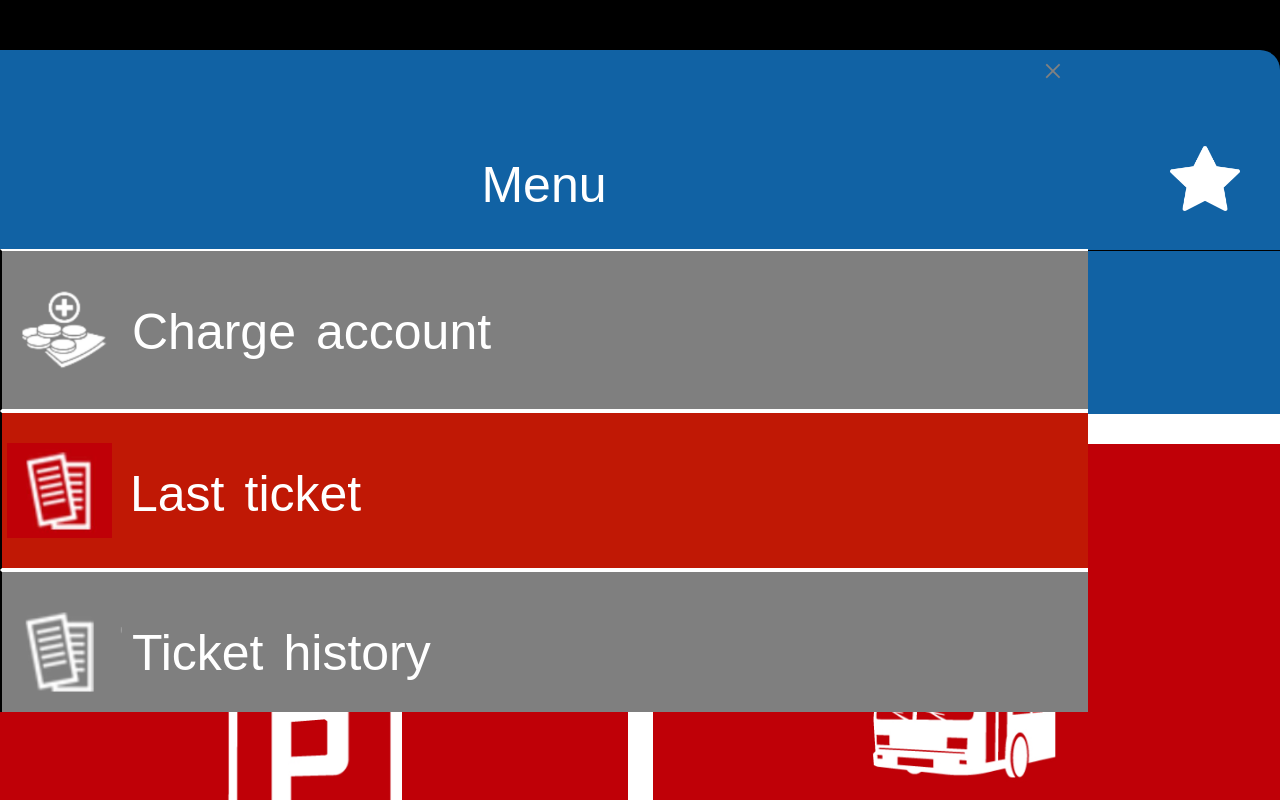
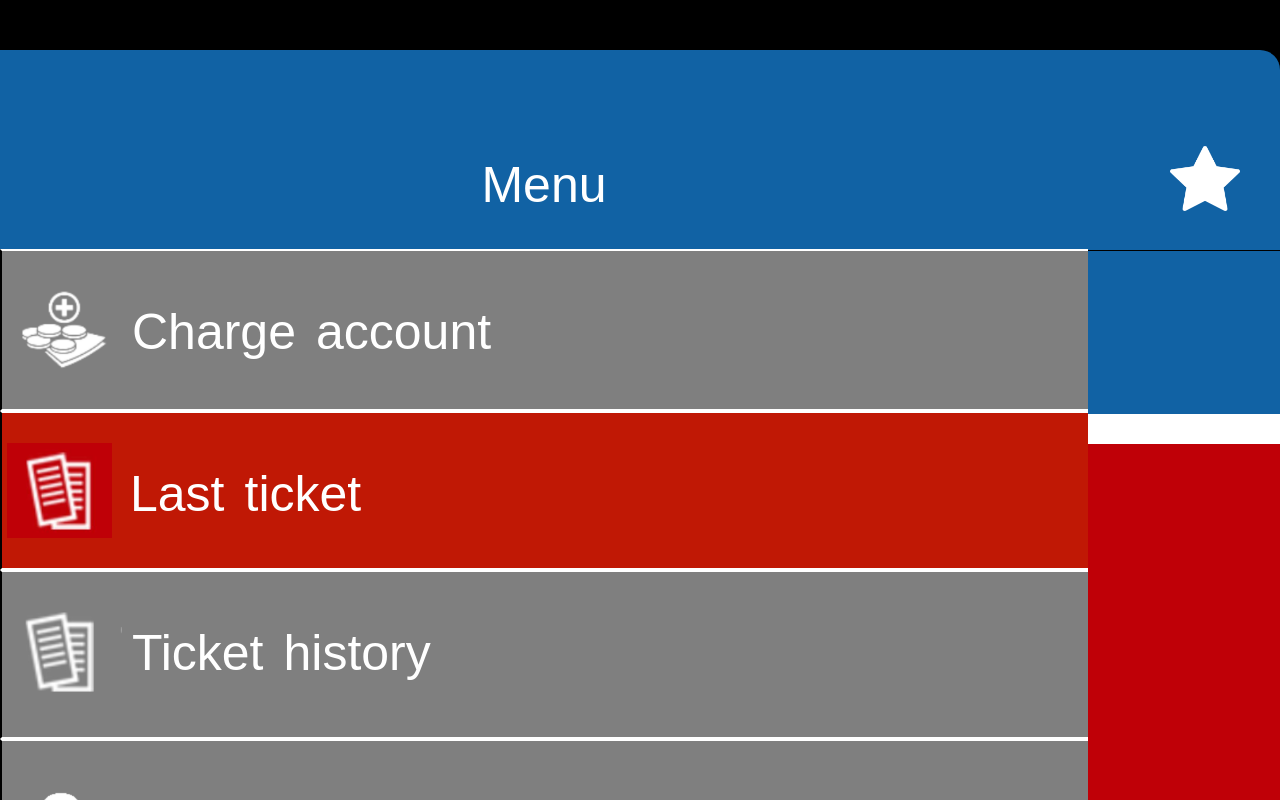
Before and after one commit to whatkindofmilkuare/moBILETv2, a plain HTML site: page index.html in a window 1280 px wide. Both pictures are taken after a click on the link 62 px from the left and 193 px from the top of the page. Drawn offline with Linux system fonts and the light colour scheme.

Commit message:
home page left side menu updated

```diff
--- a/css/home_page.css
+++ b/css/home_page.css
@@ -33,7 +33,11 @@ html, body {
 }
 
 #content {
-    display: none; /* Ukryj zawartość strony na początku */
+    display: none;
+}
+
+#copied_content {
+    display: none;
 }
 
 /* topbar strony */
--- a/css/menu.css
+++ b/css/menu.css
@@ -1,6 +1,6 @@
 /* Style dla menu */
 .side-menu {
-    height: 82.75%;
+    height: 1760px;
     width: 0;
     position: fixed;
     margin-top: 50px;
@@ -10,26 +10,6 @@
     overflow-x: hidden;
     transition: 0.3s;
     z-index: 1;
-}
-
-.side-menu a {
-    text-decoration: none;
-    font-size: 25px;
-    color: #818181;
-    display: block;
-    transition: 0.3s;
-}
-
-.side-menu a:hover {
-    color: #f1f1f1;
-}
-
-.side-menu .close-btn {
-    position: absolute;
-    top: 0;
-    right: 25px;
-    font-size: 36px;
-    margin-left: 50px;
 }
 
 /* Style dla głównej zawartości */
--- a/index.html
+++ b/index.html
@@ -60,7 +60,6 @@
         <div id="sideMenu" class="side-menu">
             <div id="topbar_side_menu">
                 <h1>Menu</h1>
-                <a href="javascript:void(0)" class="close-btn" onclick="closeMenu()">&times;</a>
             </div>
             <div class="grey_button">
                 <img src="img/icons/charge.jpeg" width="115px">
@@ -89,7 +88,7 @@
                 <div id="topbar">
                     <div id="hightopbar">
                         <div class="item">
-                            <a href="#" class="burgermenuicon">
+                            <a href="#" class="burgermenuicon" onclick="openMenu()">
                                 <img src="img/icons/burgermenuicon.png" width="85px" height="85px" alt="burger menu icon" onclick="openMenu()">
                             </a>
                         </div>
@@ -124,5 +123,46 @@
                 </a>
             </div>
         </div>
+        <div id="copied_content" onclick="closeMenu()">
+            <!--Topbar strony-->
+            <nav id="navtopbar">
+                <div id="topbar">
+                    <div id="hightopbar">
+                        <div class="item">
+                            <a href="#" class="burgermenuicon">
+                                <img src="img/icons/burgermenuicon.png" width="85px" height="85px" alt="burger menu icon" onclick="openMenu()">
+                            </a>
+                        </div>
+                        <div class="item">
+                            <img class="logo-mobilet" src="img/logo/logo_mobilet.webp" width="335px" height="150px" style="text-align: center; margin-top: 50px;" alt="logo of mobilet app">
+                        </div>
+                        <div class="item">
+                            <a href="#" class="staricon">
+                                <img src="img/icons/staricon.png" width="70px" height="65px" alt="star icon">
+                            </a>
+                        </div>
+                    </div>
+                    <div>
+                        <h3 class="napismzdikradom">
+                            <img src="img/icons/acc_balance.webp" width="345px" height="130px" alt="amount of available cash">
+                        </h3>
+                    </div>
+                </div>
+            </nav>
+            <div class="container">
+                <a href="#" class="button1">
+                    <img src="img/icons/paid-parking.webp" alt="Paid Parking">
+                </a>
+                <a href="#" class="button2">
+                    <img src="img/icons/public-transport.webp" alt="Public Transport">
+                </a>
+                <a href="#" class="button3">
+                    <img src="img/icons/long-distance-transport.webp" alt="Long-Distance Transport">
+                </a>
+                <a href="#" class="button4">
+                    <img src="img/icons/charge-account.webp" alt="Charge Account">
+                </a>
+            </div>
+        </div>
     </body>
 </html>
--- a/js/menu.js
+++ b/js/menu.js
@@ -1,9 +1,49 @@
 function openMenu() {
-    document.getElementById("sideMenu").style.width = "85%";
-    document.getElementById("mainContent").style.marginLeft = "85%";
+    const sideMenu = document.getElementById("sideMenu");
+    const mainContent = document.getElementById("mainContent");
+    const content = document.getElementById('content');
+    const copiedContent = document.getElementById('copied_content');
+
+    // Sprawdzanie, czy elementy istnieją
+    if (sideMenu) {
+        sideMenu.style.width = "85%";
+    }
+    if (mainContent) {
+        mainContent.style.marginLeft = "85%";
+    }
+    if (content) {
+        if (content.style.cssText) {
+            content.style.cssText = content.style.cssText.replace(/display\s*:\s*[^;]+;/, 'display: none;');
+        } else {
+            content.style.display = 'none';
+        }
+    }
+    if (copiedContent) {
+        copiedContent.style.display = 'block';
+    }
 }
 
 function closeMenu() {
-    document.getElementById("sideMenu").style.width = "0";
-    document.getElementById("mainContent").style.marginLeft = "0";
+    const sideMenu = document.getElementById("sideMenu");
+    const mainContent = document.getElementById("mainContent");
+    const content = document.getElementById('content');
+    const copiedContent = document.getElementById('copied_content');
+
+    // Sprawdzanie, czy elementy istnieją
+    if (sideMenu) {
+        sideMenu.style.width = "0";
+    }
+    if (mainContent) {
+        mainContent.style.marginLeft = "0";
+    }
+    if (content) {
+        if (content.style.cssText) {
+            content.style.cssText = content.style.cssText.replace(/display\s*:\s*[^;]+;/, 'display: block;');
+        } else {
+            content.style.display = 'none';
+        }
+    }
+    if (copiedContent) {
+        copiedContent.style.display = 'none';
+    }
 }
```
